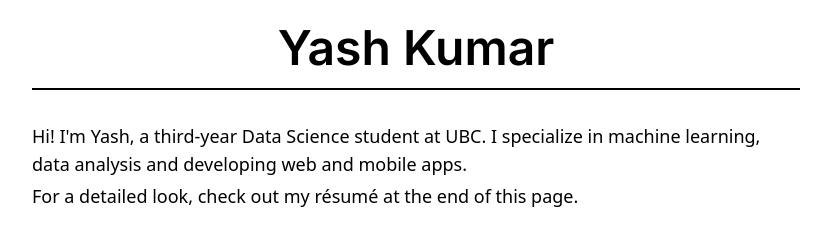
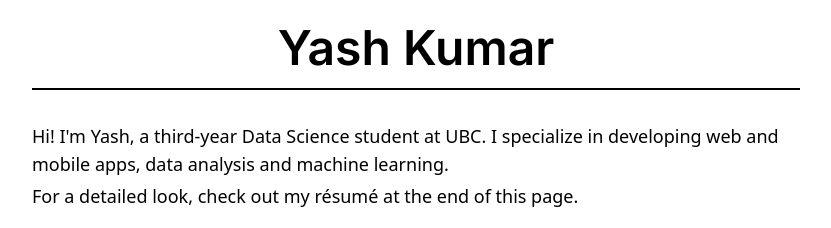
Before and after one commit to KYash03/PersonalWebsite, a Next.js app: page / in a window 1280 px wide. Shown: the top 228 px of the page, without its empty margins (224-1055 px from the left). Built offline with nearby package versions, Linux system fonts and the light colour scheme.

Commit message:
Update Intro.tsx

```diff
--- a/app/components/Intro.tsx
+++ b/app/components/Intro.tsx
@@ -2,9 +2,7 @@ export default function Intro() {
   return (
     <div>
       <p className="mb-1">
-        Hi! I&apos;m Yash, a third-year Data Science student at UBC. I
-        specialize in machine learning, data analysis and developing web and
-        mobile apps.
+        Hi! I&apos;m Yash, a third-year Data Science student at UBC. I specialize in developing web and mobile apps, data analysis and machine learning.
       </p>
       <p>For a detailed look, check out my résumé at the end of this page.</p>
     </div>
```
